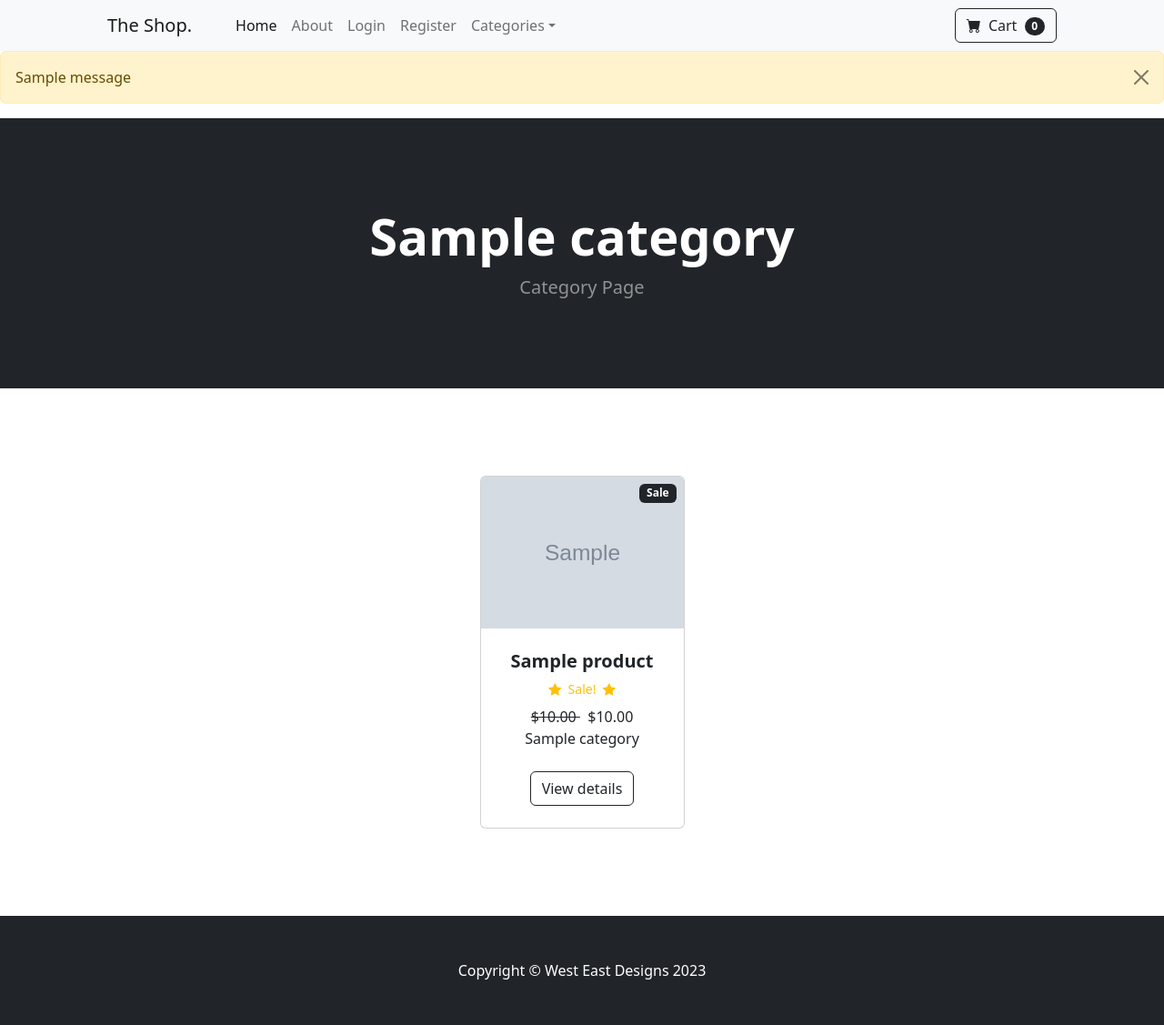
After one commit to westeastdesigns/ecom-2024, a Django app: template store/templates/category.html in a window 1280 px wide. The commit adds this page. Shown: the whole page at 91% size. Run offline with Django 4.2, Linux system fonts and the light colour scheme; the template is opened without the code that fills it: values that come from a table or form of the project are taken from there, others are empty; tables that the repository leaves empty hold one stand-in row (values such as "Sample post"); grey boxes marked "Sample" are stand-in pictures; one stand-in notice (Sample message) is shown; some libraries are stand-ins or nearby versions.

Commit message:
added functionality for filtering products by category

```diff
--- /dev/null
+++ b/store/templates/category.html
@@ -0,0 +1,103 @@
+{% extends "base.html" %}
+
+{% block content %}
+
+<!-- Header-->
+<header class="bg-dark py-5">
+    <div class="container px-4 px-lg-5 my-5">
+        <div class="text-center text-white">
+            <h1 class="display-4 fw-bolder">{{ category }}</h1>
+            <p class="lead fw-normal text-white-50 mb-0">Category Page</p>
+        </div>
+    </div>
+</header>
+<!-- Section-->
+<section class="py-5">
+    <div class="container px-4 px-lg-5 mt-5">
+        <div class="row gx-4 gx-lg-5 row-cols-2 row-cols-md-3 row-cols-xl-4
+        justify-content-center">
+
+        {% for product in products %}
+            {% if product.is_sale %}
+
+            <!-- A Single Product on Sale -->
+            <div class="col mb-5">
+                <div class="card h-100">
+                    <!-- Sale badge-->
+                    <div class="badge bg-dark text-white position-absolute"
+                    style="top: 0.5rem; right: 0.5rem">Sale
+                    </div>
+                    <!-- Product image-->
+                    <img class="card-img-top"
+                    src="{{ product.image.url }}"
+                    alt="..." />
+                    <!-- Product details-->
+                    <div class="card-body p-4">
+                        <div class="text-center">
+                            <!-- Product name-->
+                            <h5 class="fw-bolder">{{ product.name }}</h5>
+                            <!-- Sale -->
+                            <div class="d-flex justify-content-center small
+                            text-warning mb-2">
+                                <div class="bi-star-fill"></div>
+                                &nbsp;&nbsp;Sale!&nbsp;&nbsp;
+                                <div class="bi-star-fill"></div>
+                            </div>
+                            <!-- Product price-->
+                            <strike>
+                            ${{ product.price }}
+                            </strike>
+                            &nbsp;
+                            ${{ product.sale_price }}
+                            <br/>
+                            {{ product.category }}
+                        </div>
+                    </div>
+                    <!-- Product actions-->
+                    <div class="card-footer p-4 pt-0 border-top-0 bg-transparent">
+                        <div class="text-center">
+                            <a class="btn btn-outline-dark mt-auto"
+                            href="{% url 'product' product.id %}">View details</a>
+                        </div>
+                    </div>
+                </div>
+            </div>
+                {% else %}
+
+            <!-- A Single Product -->
+            <div class="col mb-5">
+                <div class="card h-100">
+                    <!-- Product image-->
+                    <img class="card-img-top"
+                    src="{{ product.image.url }}"
+                    alt="..." />
+                    <!-- Product details-->
+                    <div class="card-body p-4">
+                        <div class="text-center">
+                            <!-- Product name-->
+                            <h5 class="fw-bolder">{{ product.name }}</h5>
+                            <!-- Product price-->
+                            ${{ product.price }}
+                            <br/>
+                            {{ product.category }}
+                        </div>
+                    </div>
+                    <!-- Product actions-->
+                    <div class="card-footer p-4 pt-0 border-top-0 bg-transparent">
+                        <div class="text-center">
+                            <a class="btn btn-outline-dark mt-auto"
+                            href="{% url 'product' product.id %}">View details</a>
+                        </div>
+                    </div>
+                </div>
+            </div>
+
+                {% endif %}
+            {% endfor %}
+
+
+
+    </div>
+</section>
+
+{% endblock %}
--- a/store/templates/navbar.html
+++ b/store/templates/navbar.html
@@ -18,12 +18,17 @@
                 {% endif %}
 
                 <li class="nav-item dropdown">
-                    <a class="nav-link dropdown-toggle" id="navbarDropdown" href="#" role="button" data-bs-toggle="dropdown" aria-expanded="false">Shop</a>
+                    <a class="nav-link dropdown-toggle" id="navbarDropdown" href="#" role="button" data-bs-toggle="dropdown" aria-expanded="false">Categories</a>
                     <ul class="dropdown-menu" aria-labelledby="navbarDropdown">
-                        <li><a class="dropdown-item" href="#!">All Products</a></li>
+                        <li><a class="dropdown-item" href="{% url 'home' %}">All Products</a></li>
                         <li><hr class="dropdown-divider" /></li>
-                        <li><a class="dropdown-item" href="#!">Popular Items</a></li>
-                        <li><a class="dropdown-item" href="#!">New Arrivals</a></li>
+
+                        <!-- additional categories for future use - case-sensitive -->
+                        <!-- <li><a class="dropdown-item" href="{% url 'category' 'Apparel' %}">Apparel</a></li> -->
+
+                        <!-- current categories -->
+                        <li><a class="dropdown-item" href="{% url 'category' 'Books' %}">Books</a></li>
+                        <li><a class="dropdown-item" href="{% url 'category' 'Vinyl-Records' %}">Vinyl Records</a></li>
                     </ul>
                 </li>
             </ul>
--- a/store/urls.py
+++ b/store/urls.py
@@ -10,4 +10,5 @@ urlpatterns = [
     path("register/", views.register_user, name="register"),
     # product page, each numbered according to its private key as its identifier
     path("product/<int:pk>", views.product, name="product"),
+    path("category/<str:foo>", views.category, name="category"),
 ]
```
Also changed, not shown: store/views.py (+18 -1 lines).
